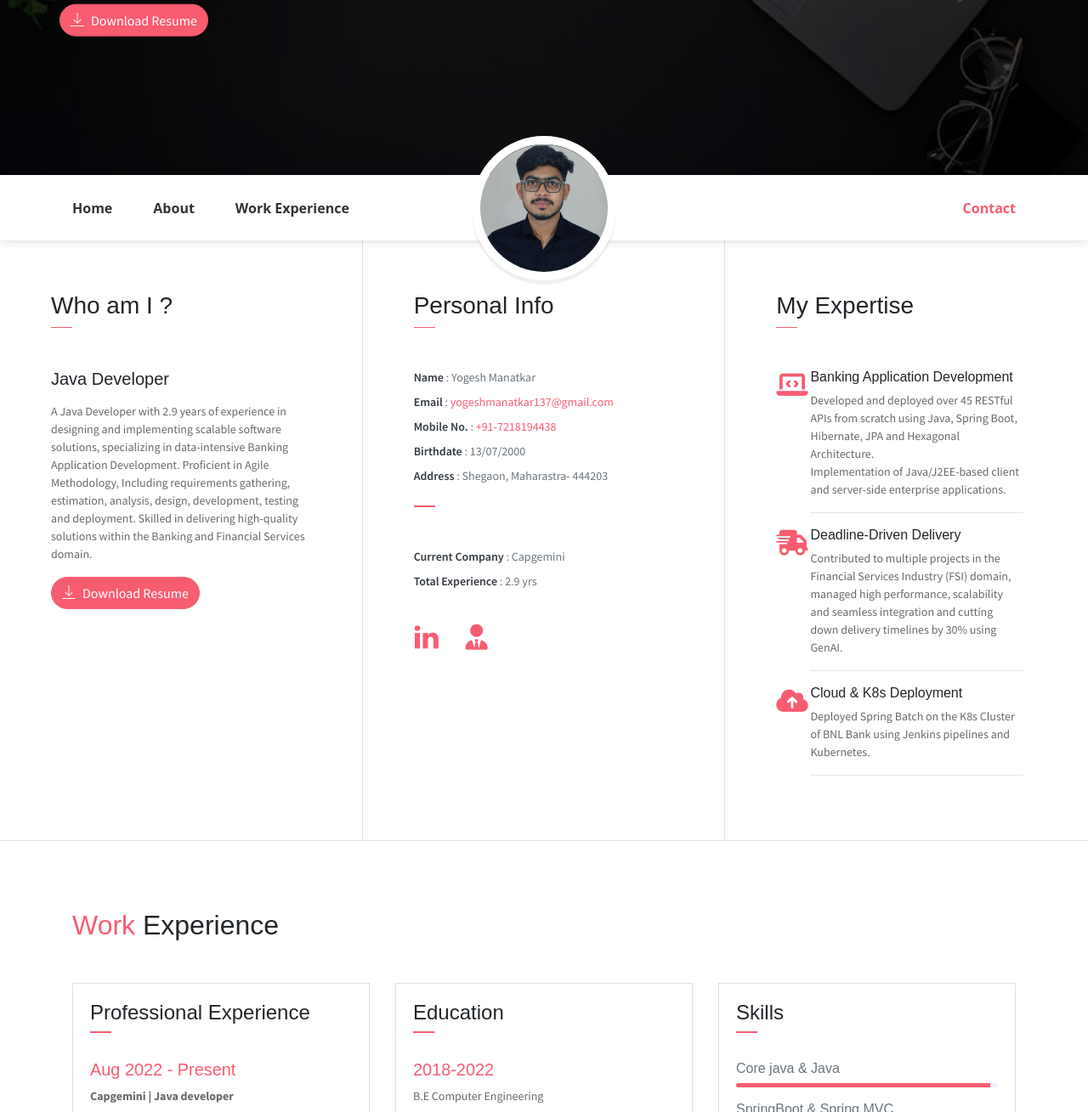
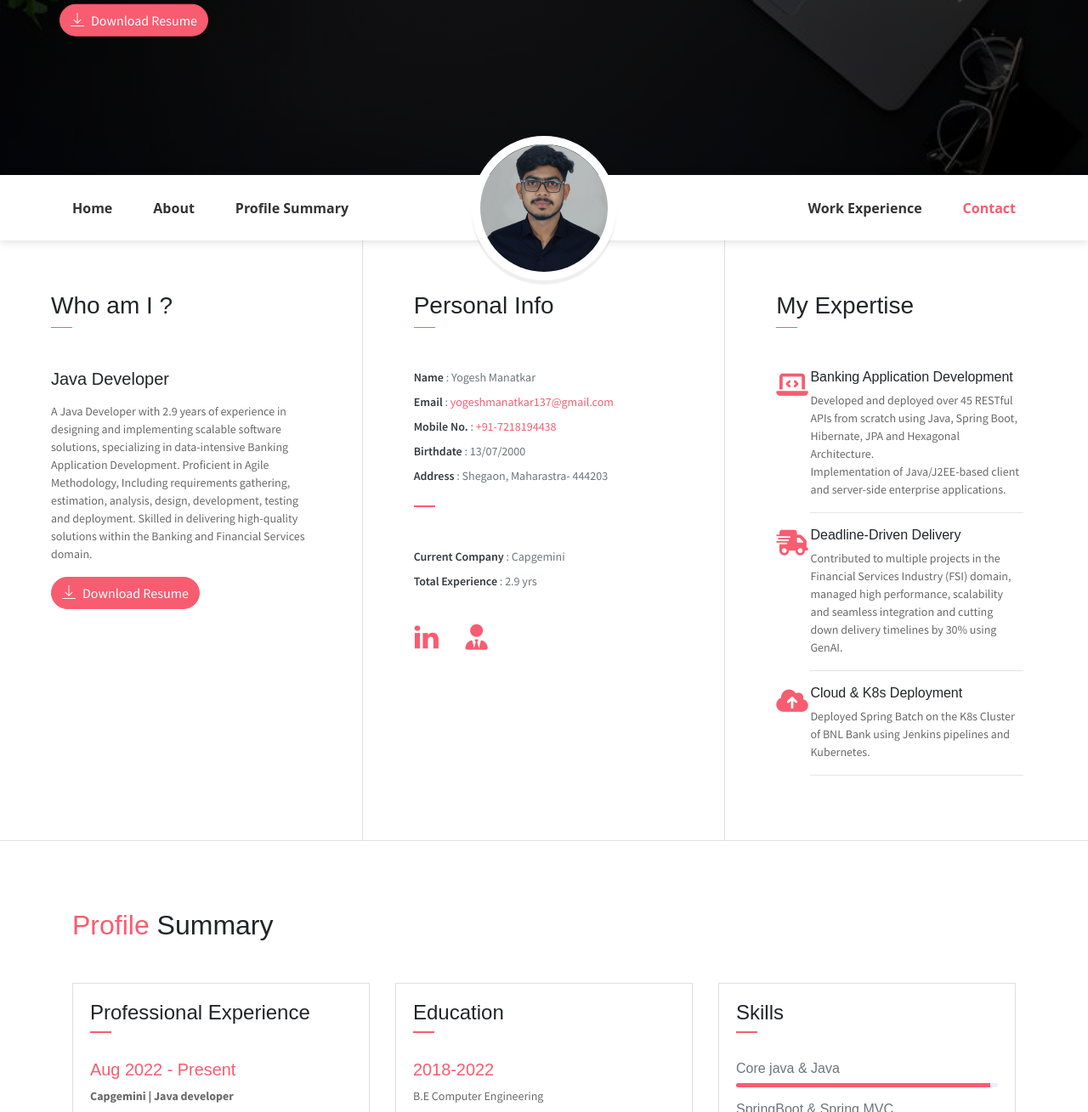
Before and after one commit to yogeshmanatkar/portfolio, a plain HTML site: page index.html in a window 1280 px wide. Shown: the part 434-1743 px from the top of the page at 85% size. Drawn offline with Linux system fonts and the light colour scheme; some packages are replaced by stand-ins of ours.

Commit message:
Add files via upload

```diff
--- a/index.html
+++ b/index.html
@@ -92,7 +92,7 @@
                         <a href="#about" class="nav-link">About</a>
                     </li>
                     <li class="nav-item">
-                        <a href="#resume" class="nav-link">Work Experience</a>
+                        <a href="#resume" class="nav-link">Profile Summary</a>
                     </li>
                 </ul>
                 <ul class="navbar-nav brand">
@@ -103,10 +103,13 @@
                     </li>
                 </ul>
                 <ul class="navbar-nav ml-auto">
-
+                    <li class="nav-item last-item">
+                        <a href="#service" class="nav-link">Work Experience</a>
+                    </li>
                     <li class="nav-item last-item">
                         <a href="#contact" class="nav-link">Contact</a>
                     </li>
+
                 </ul>
             </div>
         </div>
@@ -185,7 +188,7 @@
     <!--Resume Section-->
     <section class="section" id="resume">
         <div class="container">
-            <h2 class="mb-5"><span class="text-danger">Work</span>  Experience</h2>
+            <h2 class="mb-5"><span class="text-danger">Profile</span>  Summary</h2>
             <div class="row">
                 <div class="col-md-6 col-lg-4">
                     <div class="card">
```
